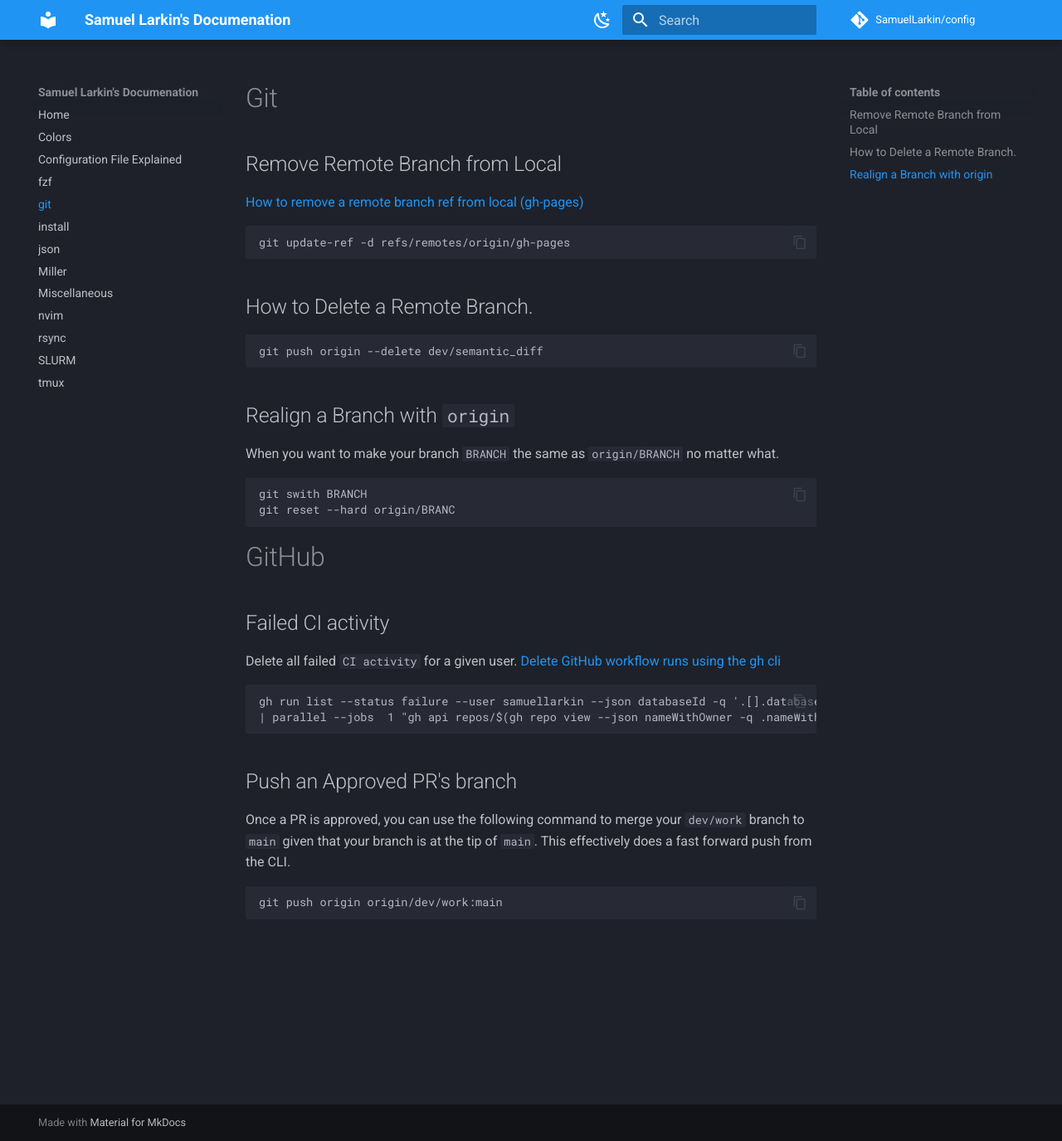
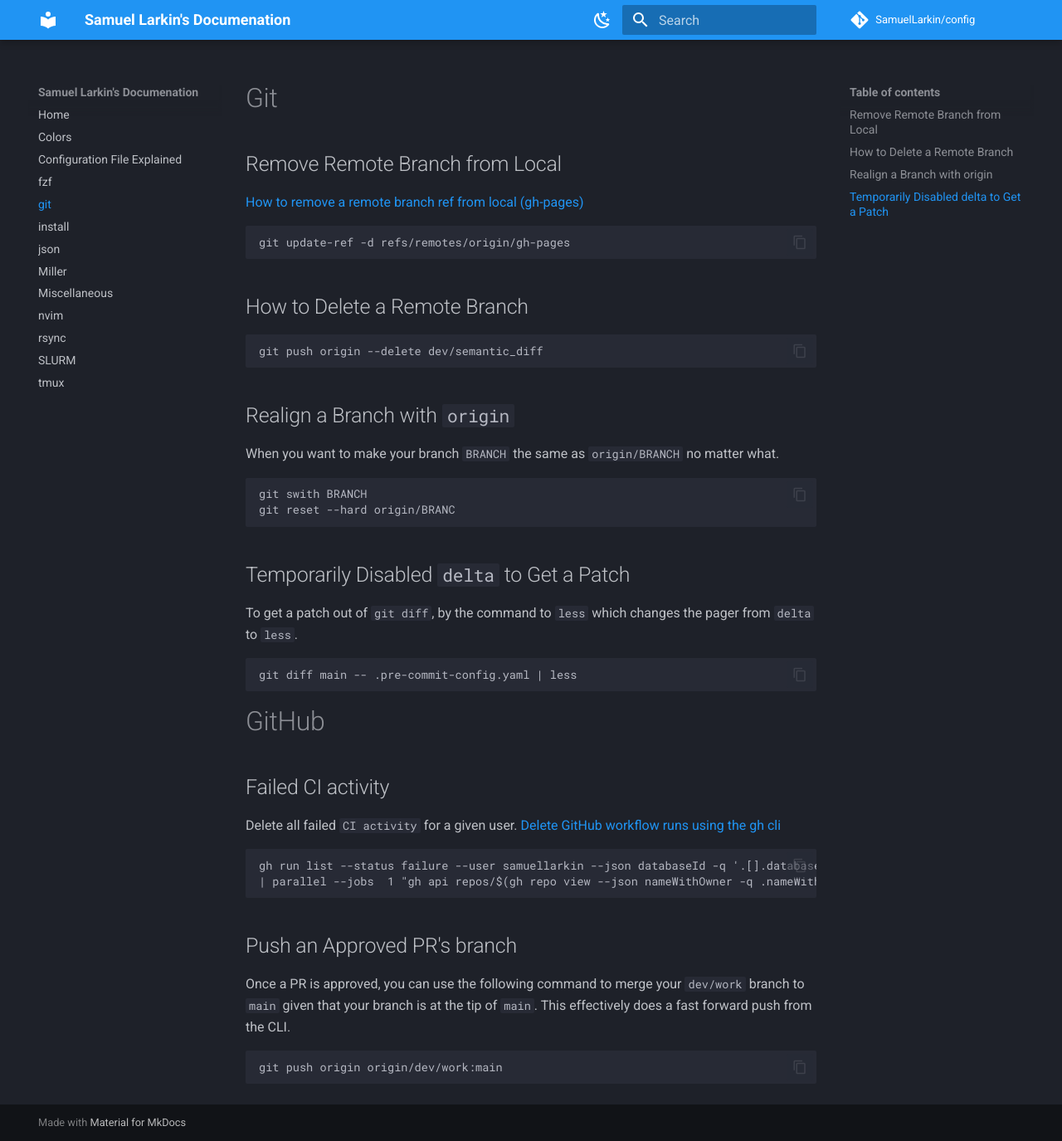
Before and after one commit to SamuelLarkin/config, an MkDocs documentation site: the page built from docs/git.md, in a window 1280 px wide and 1375 px high. Shown: the whole window at 83% size. Built offline with MkDocs 1.6.1 and Material for MkDocs 9.7.7, drawn with Linux system fonts in a browser that asks for light colours; comment, search, counter and statistics services are not loaded; the version menu is left out.

Commit message:
doc: how to temporarily disabled `delta` to get a patch from `git diff`

````diff
--- a/docs/git.md
+++ b/docs/git.md
@@ -8,12 +8,11 @@
 git update-ref -d refs/remotes/origin/gh-pages
 ```
 
-## How to Delete a Remote Branch.
+## How to Delete a Remote Branch
 
 ```sh
 git push origin --delete dev/semantic_diff
 ```
-
 
 ## Realign a Branch with `origin`
 
@@ -24,6 +23,13 @@ git swith BRANCH
 git reset --hard origin/BRANC
 ```
 
+## Temporarily Disabled `delta` to Get a Patch
+
+To get a patch out of `git diff`, by the command to `less` which changes the pager from `delta` to `less`.
+
+```sh
+git diff main -- .pre-commit-config.yaml | less
+```
 
 # GitHub
 
@@ -37,7 +43,6 @@ gh run list --status failure --user samuellarkin --json databaseId -q '.[].datab
 | parallel --jobs  1 "gh api repos/$(gh repo view --json nameWithOwner -q .nameWithOwner)/actions/runs/{} -X DELETE"
 ```
 
-
 ## Push an Approved PR's branch
 
 Once a PR is approved, you can use the following command to merge your `dev/work` branch to `main` given that your branch is at the tip of `main`.
````
